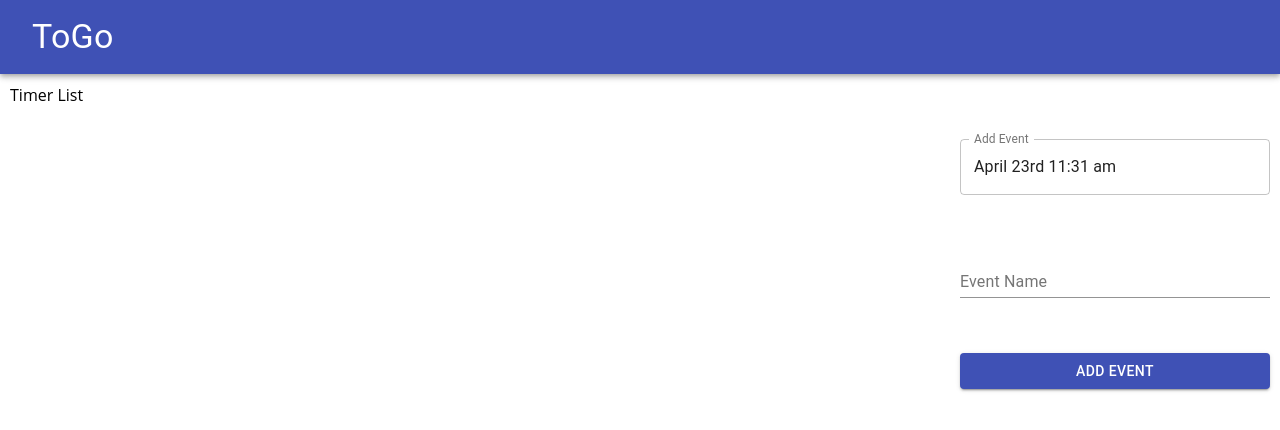
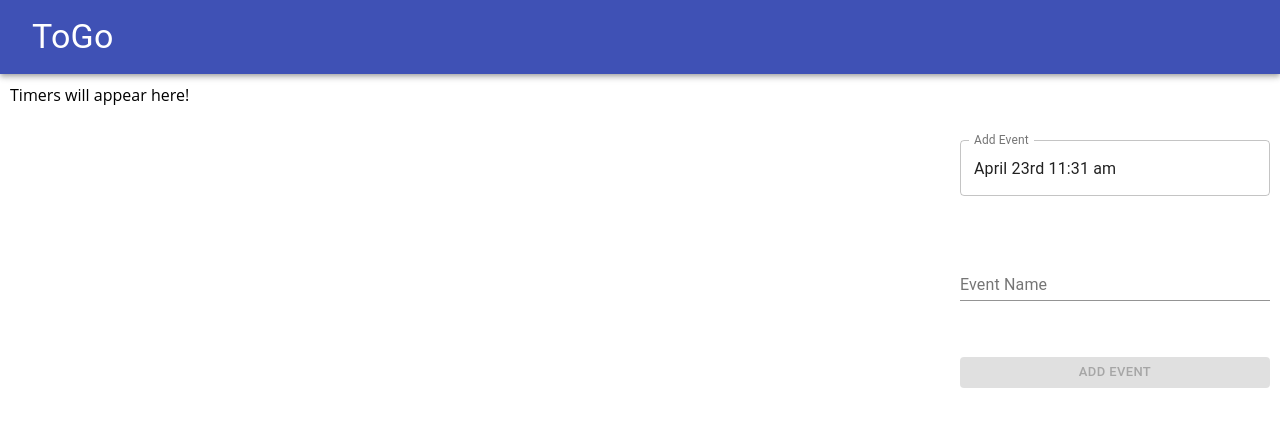
Before and after one commit to electro75/ToGo, a React (Create React App) app: page / in a window 1280 px wide. Shown: the top 430 px of the page. Built offline with nearby package versions, Linux system fonts and the light colour scheme.

Commit message:
adds connect function to timer list component

```diff
--- a/src/components/timerBody/timerConfig/TimerConfig.js
+++ b/src/components/timerBody/timerConfig/TimerConfig.js
@@ -25,12 +25,13 @@ let newEvent = {
 const TimerConfig = (props) => {
 
     const [selectedDate, handleDateChange] = useState(new Date());
+    const [btnDisabled, setBtnDisabled] = useState(true)
 
     const classes = useStyles();
 
     const makeEvent = () => {
-        newEvent.timestamp = selectedDate.valueOf() / 1000
-        props.addTimer(newEvent);
+        newEvent.timestamp = Math.trunc(selectedDate.valueOf() / 1000)
+        props.addTimer({...newEvent, createdAt : new Date().getTime() / 1000});
     }
 
     return (
@@ -45,13 +46,18 @@ const TimerConfig = (props) => {
                 />
                 <TextField
                     label="Event Name"
-                    onChange={(n)=> {newEvent.name = n.target.value}  }
+                    onChange={(n)=> {
+                        newEvent.name = n.target.value;
+                        setBtnDisabled(!n.target.value)
+                    }}
                     />
                 <Button
                     variant="contained"
                     color="primary"
-                    onClick={()=> { makeEvent() } }>
-
+                    size="small"
+                    onClick={()=> { makeEvent() } }
+                    disableElevation={true}
+                    disabled = { btnDisabled }>
                     Add Event
                 </Button>
             </div>
--- a/src/components/timerBody/timerList/TimerList.js
+++ b/src/components/timerBody/timerList/TimerList.js
@@ -1,12 +1,27 @@
 import React from 'react';
+import {connect} from 'react-redux'
 
 class TimerList extends React.Component {
 
     render() {
-        return (
-            <div>Timer List</div>
-        )
+        console.log(this.props.timers)
+        if(!this.props.timers.length) {
+            return (
+                <div>Timers will appear here!</div>
+            )
+        } else {
+            return this.props.timers.map(timer => {
+                return (
+                <div key={timer.name} >{timer.name}</div>
+                )
+            })
+        }
+
     }
 }
 
-export default TimerList
+const mapStateToProps = ({timers}) => {
+    return {timers}
+}
+
+export default connect(mapStateToProps)(TimerList)
```
